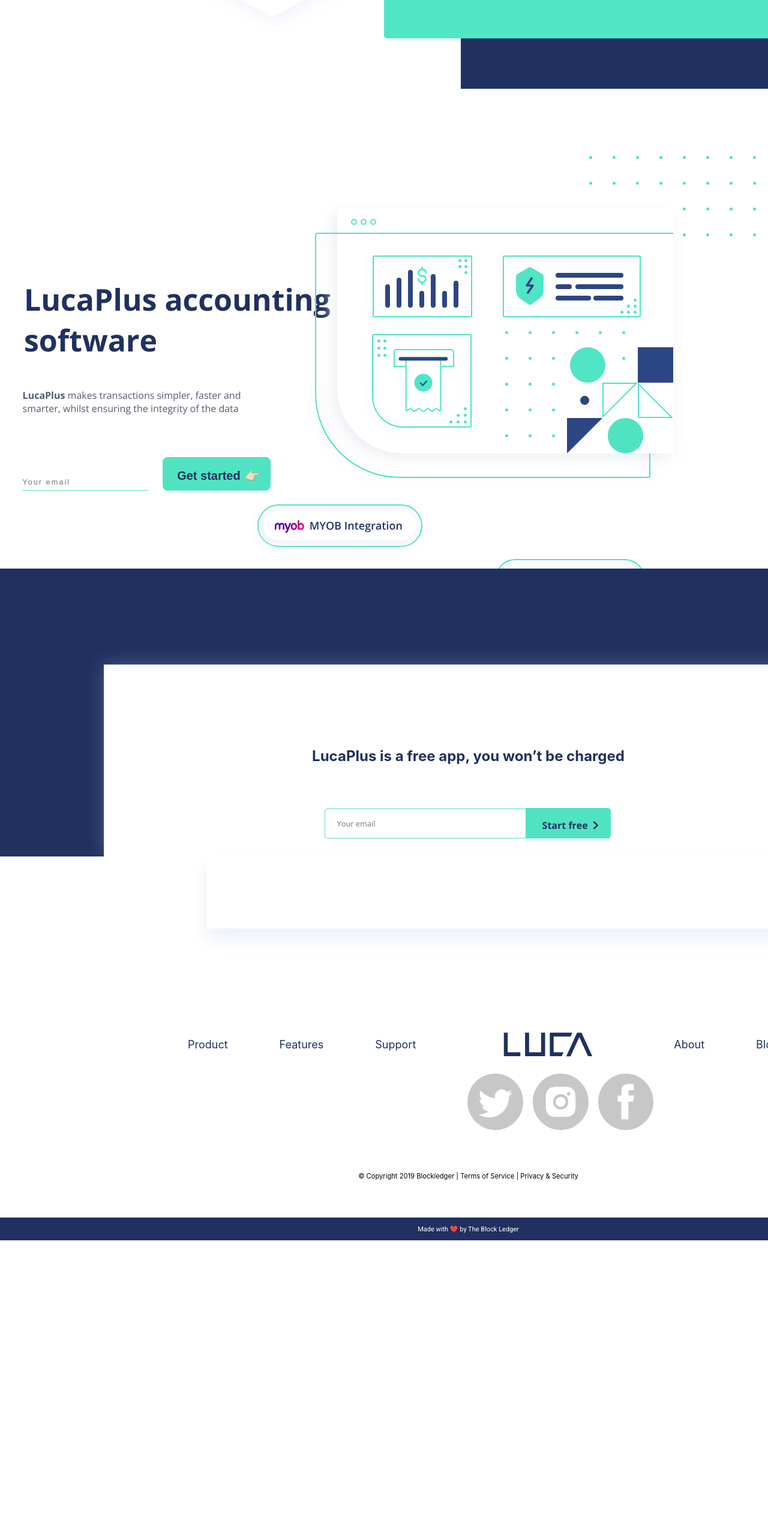
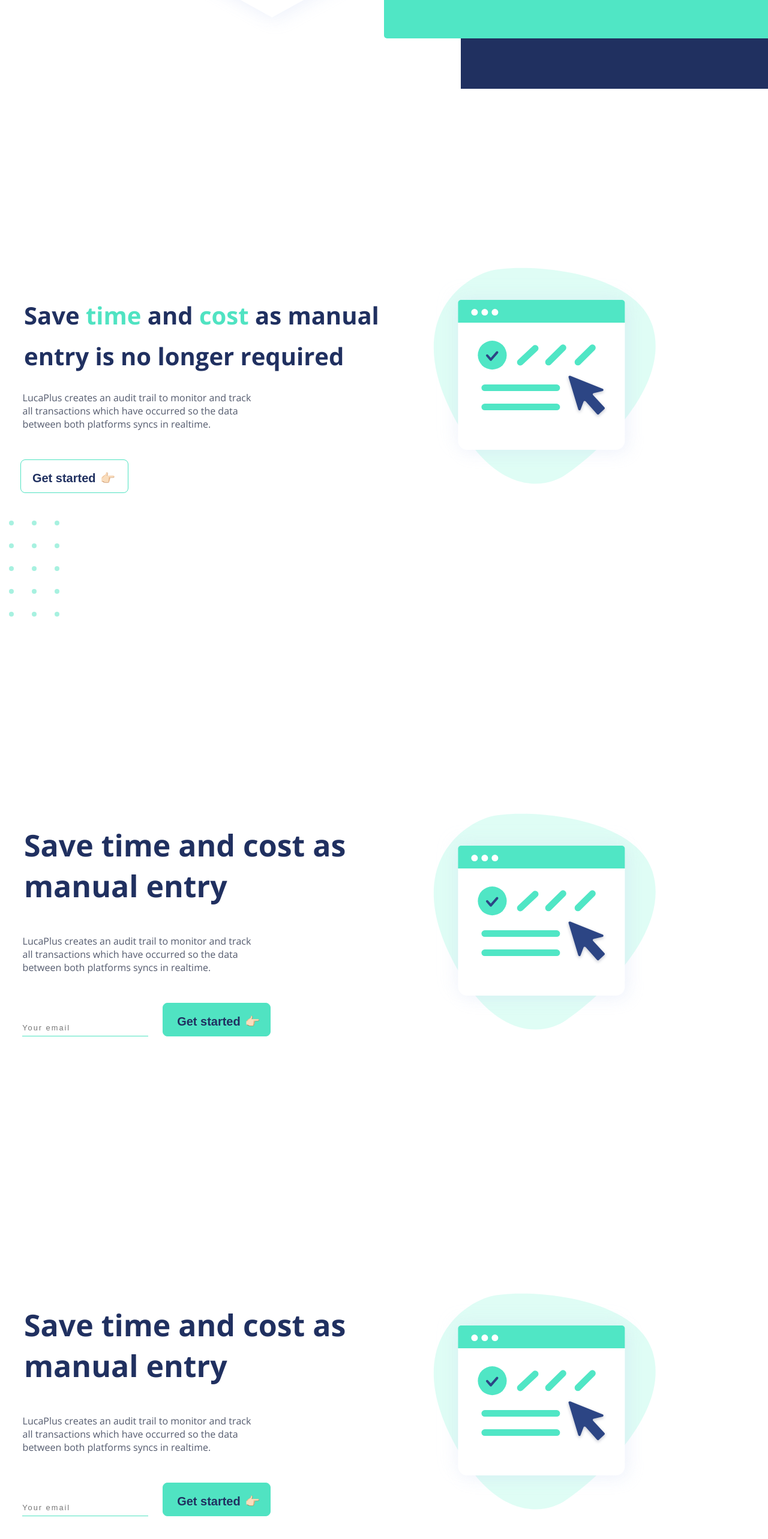
Before and after one commit to Lianakeys/LucaWebsite, a React (Create React App) app in the folder luca-website/: page / in a window 1280 px wide. Shown: the part 2172-4738 px from the top of the page at 60% size. Before the commit the page ends 4240 px from the top, so only its background shows below. Built offline with nearby package versions, Linux system fonts and the light colour scheme.

Commit message:
completed savetime section

```diff
--- a/luca-website/src/App.js
+++ b/luca-website/src/App.js
@@ -5,7 +5,10 @@ import HomeSection from "./components/home-section";
 import Footer from "./components/footer";
 import HowItWorks from "./components/how-it-works";
 import PartnerIntegration from "./components/partner-integration";
-import New from "./components/new-section";
+import Savetime from "./components/savetime";
+import New2 from "./components/new-section2";
+import New3 from "./components/new-section3";
+import New4 from "./components/new-section4";
 // import Navbar from "./components/Navbar/Navbar";
 
 class App extends React.Component {
@@ -17,7 +20,10 @@ class App extends React.Component {
         <HomeSection />
         <HowItWorks />
         <PartnerIntegration />
-        <New />
+        <Savetime />
+        <New2 />
+        <New3 />
+        <New4 />
         <Footer />
       </div>
     );
--- /dev/null
+++ b/luca-website/src/components/cssComponents/savetime.css
@@ -0,0 +1,46 @@
+.savetime-section-title {
+    margin-left: 30px;
+    font-size: 40px;
+    text-align: left;
+    /* background-color: green; */
+    height: 65px;
+    width: 650px;
+    font-family: 'Open sans', sans-serif;
+    font-weight: 700;
+    line-height: 68px;
+    color: #203060;
+    margin-top: 9rem;
+  }
+
+.time {
+    color: #50E3C2;
+}
+
+.cost {
+    color: #50E3C2;
+}
+
+.savetime-button {
+    height: 56px;
+    width: 180px;
+    background-color: white;
+    color: #203060;
+    /* display: flex;
+    justify-content: center; */
+    margin-left: 1.5rem;
+    margin-top: 2rem;
+    border-radius: 8px;
+    /* text-align: center; */
+    box-shadow: none;
+    border: solid #50E3C2 1px;
+    /* padding-bottom: 10px; */
+}
+
+.dotted-section {
+    /* background-color: red; */
+    height: 350px;
+    width: 350px;
+    margin-right: 80rem;
+    margin-top : -15rem;
+
+}
--- a/luca-website/src/components/new-section.js
+++ b/luca-website/src/components/new-section2.js
@@ -1,24 +1,21 @@
 import React from "react";
 import "./cssComponents/home-section.css";
 import luca from "../luca.jpeg";
-import heroimage from "./Hero-image.svg";
-import xeroicon from "./Xero-icon.svg";
-import myobicon from "./Myob-icon.svg";
+import savetime from "./savetime.svg";
 
-class New extends React.Component {
+class New2 extends React.Component {
   render() {
     return (
       <div className="home-page">
         <div className="home section ">
           <div className="section-title-box-left">
             <h6 className="section-title">
-              LucaPlus accounting software
+            Save time and cost as manual entry
               <div className="greenbox"></div>
             </h6>
             <div className="home-notes">
-              {" "}
-              <strong>LucaPlus</strong> makes transactions simpler, faster and smarter, whilst
-              ensuring the integrity of the data{" "}
+            LucaPlus creates an audit trail to monitor and track all transactions which have occurred so the data between
+both platforms syncs in realtime.
             </div>
             {/* <a class="button" href="#" role="button">Get started for free</a> */}
             <div className="email-form">
@@ -34,16 +31,14 @@ class New extends React.Component {
           </div>
           <div className="section-content">
 
-            <img src={heroimage} alt="hero" className="Hero-image" />
-            <img src={myobicon} alt="hero" className="Myob-icon" />
-            <img src={xeroicon} alt="hero" className="Xero-icon" />
+            <img src={savetime} alt="hero" className="Hero-image" />
+
           </div>
         </div>
-
 
       </div>
     );
   }
 }
 
-export default New;
+export default New2;
--- /dev/null
+++ b/luca-website/src/components/new-section3.js
@@ -0,0 +1,44 @@
+import React from "react";
+import "./cssComponents/home-section.css";
+import luca from "../luca.jpeg";
+import savetime from "./savetime.svg";
+
+class New3 extends React.Component {
+  render() {
+    return (
+      <div className="home-page">
+        <div className="home section ">
+          <div className="section-title-box-left">
+            <h6 className="section-title">
+            Save time and cost as manual entry
+              <div className="greenbox"></div>
+            </h6>
+            <div className="home-notes">
+            LucaPlus creates an audit trail to monitor and track all transactions which have occurred so the data between
+both platforms syncs in realtime.
+            </div>
+            {/* <a class="button" href="#" role="button">Get started for free</a> */}
+            <div className="email-form">
+                <form className="form-inline" action="/">
+                    <input type="email" id="email" placeholder="Your email" name="email"></input>
+                </form>
+
+                <button className="home-button">
+                  <h2 id="get-1">Get started <span role="img" className="finger-pointer" aria-label="finger">👉🏻</span></h2>
+                </button>
+            </div>
+
+          </div>
+          <div className="section-content">
+
+            <img src={savetime} alt="hero" className="Hero-image" />
+
+          </div>
+        </div>
+
+      </div>
+    );
+  }
+}
+
+export default New3;
--- /dev/null
+++ b/luca-website/src/components/new-section4.js
@@ -0,0 +1,45 @@
+import React from "react";
+import "./cssComponents/home-section.css";
+import luca from "../luca.jpeg";
+import savetime from "./savetime.svg";
+
+class New4 extends React.Component {
+  render() {
+    return (
+      <div className="home-page">
+        <div className="home section ">
+          <div className="section-title-box-left">
+            <h6 className="section-title">
+            Save time and cost as manual entry
+              <div className="greenbox"></div>
+            </h6>
+            <div className="home-notes">
+            LucaPlus creates an audit trail to monitor and track all transactions which have occurred so the data between
+both platforms syncs in realtime.
+            </div>
+            {/* <a class="button" href="#" role="button">Get started for free</a> */}
+            <div className="email-form">
+                <form className="form-inline" action="/">
+                    <input type="email" id="email" placeholder="Your email" name="email"></input>
+                </form>
+
+                <button className="home-button">
+                  <h2 id="get-1">Get started <span role="img" className="finger-pointer" aria-label="finger">👉🏻</span></h2>
+                </button>
+            </div>
+
+          </div>
+          <div className="section-content">
+
+            <img src={savetime} alt="hero" className="Hero-image" />
+
+          </div>
+        </div>
+
+        <div className="dotted-section"></div>
+      </div>
+    );
+  }
+}
+
+export default New4;
--- /dev/null
+++ b/luca-website/src/components/savetime.js
@@ -0,0 +1,45 @@
+import React from "react";
+import "./cssComponents/home-section.css";
+import "./cssComponents/savetime.css";
+import luca from "../luca.jpeg";
+import savetime from "./savetime.svg";
+import dot from "./dot.svg";
+
+class Savetime extends React.Component {
+  render() {
+    return (
+      <div className="home-page">
+        <div className="home section ">
+          <div className="section-title-box-left">
+            <h6 className="savetime-section-title">
+              Save <span className="time">time</span> and <span className="cost">cost</span> as manual entry is no longer required
+            </h6>
+            <div className="home-notes">
+            LucaPlus creates an audit trail to monitor and track all transactions which have occurred so the data between
+            both platforms syncs in realtime.
+            </div>
+            {/* <a class="button" href="#" role="button">Get started for free</a> */}
+
+
+                <button className="savetime-button">
+                  <h2 id="savetime-get-1">Get started <span role="img" className="finger-pointer" aria-label="finger">👉🏻</span></h2>
+                </button>
+
+
+          </div>
+          <div className="section-content">
+
+            <img src={savetime} alt="hero" className="Hero-image" />
+
+          </div>
+        </div>
+
+        <div className="dotted-section">
+            <img src={dot} alt="hero" className="Hero-image" />
+        </div>
+      </div>
+    );
+  }
+}
+
+export default Savetime;
```
Also changed, not shown: luca-website/src/components/dot.svg (added), luca-website/src/components/savetime.svg (added).
